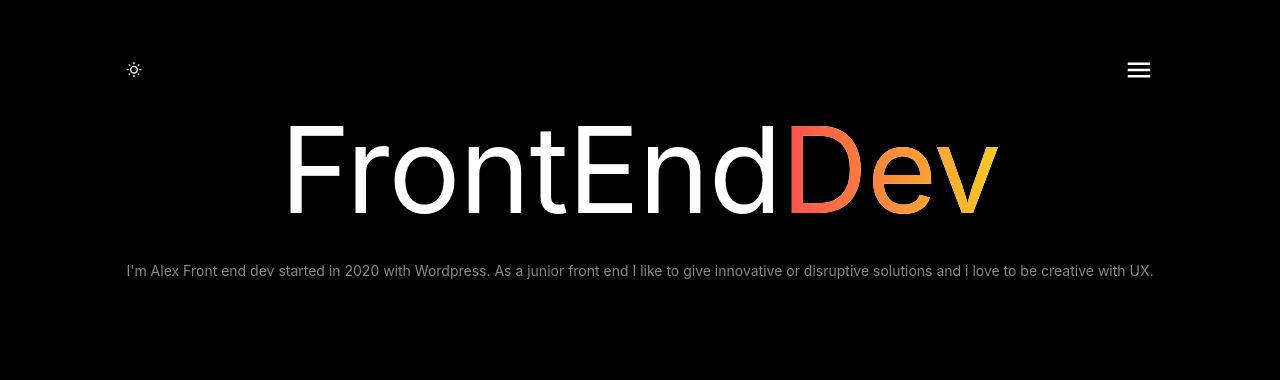
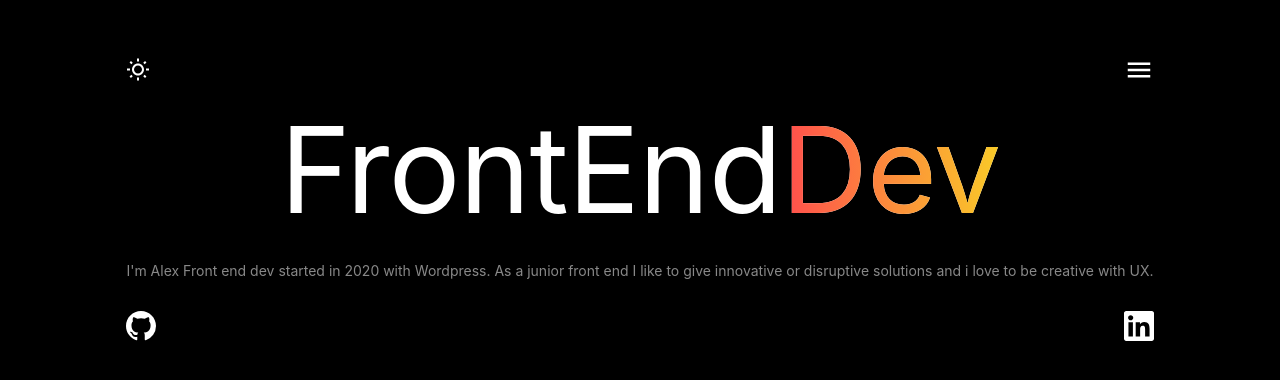
Before and after one commit to AlexProcess/personal-website, a React (Vite) app: page / in a window 1280 px wide. Shown: the top 380 px of the page. Built offline with nearby package versions, Linux system fonts and the light colour scheme.

Commit message:
daily update

```diff
--- a/src/App.jsx
+++ b/src/App.jsx
@@ -4,7 +4,7 @@ import { Navbar } from './components/Navbar';
 import { Sidebar } from './components/Sidebar';
 import { Titleabout } from './components/Titleabout';
 import { UiContext } from './context/UiContext';
-
+import { Carousel } from './Components/Carousel';
 
 function App() {
   const {isSideBarOpen} = useContext(UiContext)
@@ -16,6 +16,7 @@ function App() {
         {isSideBarOpen ? <Sidebar/> : null}
         <Titleabout/>
         <About/>
+        <Carousel/>
       </>
   );
 }
--- /dev/null
+++ b/src/Components/Carousel.jsx
@@ -0,0 +1,16 @@
+import React from 'react'
+
+export const Carousel = () => {
+  return (
+    <section>
+        <div className='container mx-auto px-10'>
+            <div className='relative'>
+            <div className=''>
+
+            </div>
+
+            </div>
+        </div>
+    </section>
+  )
+}
--- a/src/Components/Navbar.jsx
+++ b/src/Components/Navbar.jsx
@@ -10,9 +10,8 @@ export const Navbar = () => {
   return (
     <header className=' px-5 h-20 flex items-center justify-between'>
             <button className='h-12 w-12 text-white '>
-                <MdOutlineWbSunny/>
+                <MdOutlineWbSunny className='text-2xl'/>
             </button>
-            //light mode to implement
         <ul className='hidden'>
             <li className='text-gris'>About me</li>
             <li className='text-gris'>Projects</li>
--- a/src/Components/about.jsx
+++ b/src/Components/about.jsx
@@ -1,12 +1,22 @@
 import React from 'react'
 import './About.css';
+import {SiLinkedin} from 'react-icons/si'
+import {GoMarkGithub} from 'react-icons/go'
+
+
 
 export const About = () => {
   return (
+    <>
     <div>
         <p className='b-presentation__name'>
             I'm Alex Front end dev started in 2020 with Wordpress. As a junior front end I like to give innovative or disruptive solutions and i love to be creative with UX.
         </p>
     </div>
+    <div className='flex items-center justify-between'>
+      <a href='https://github.com/AlexProcess'><GoMarkGithub className="text-white text-3xl cursor-pointer"/></a>
+      <a href='https://www.linkedin.com/in/samuel-alejandro-teodoro-tercero-4bb944226/'><SiLinkedin className="text-white text-3xl"/></a>
+    </div>
+    </>
   )
 }
```
